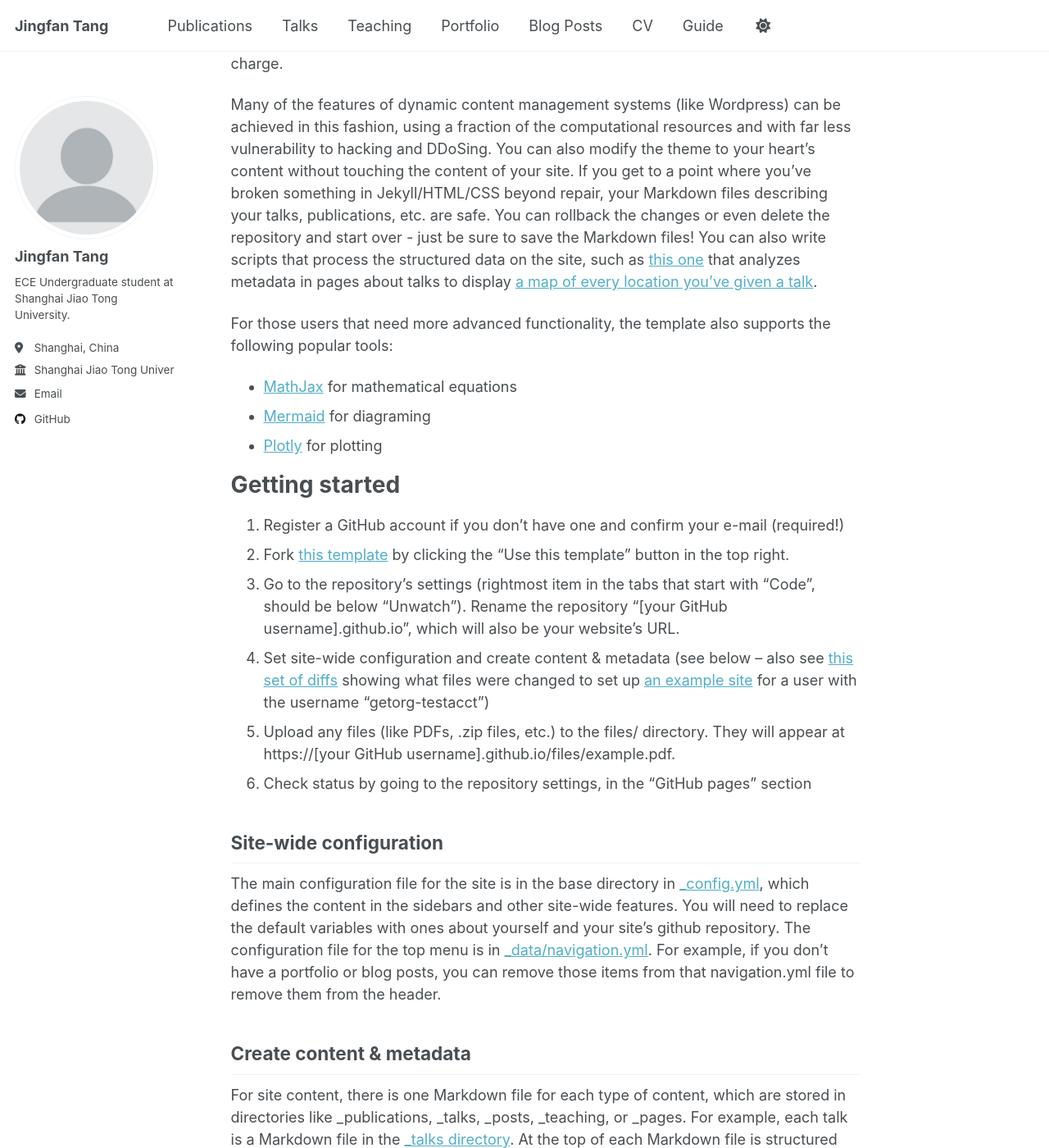
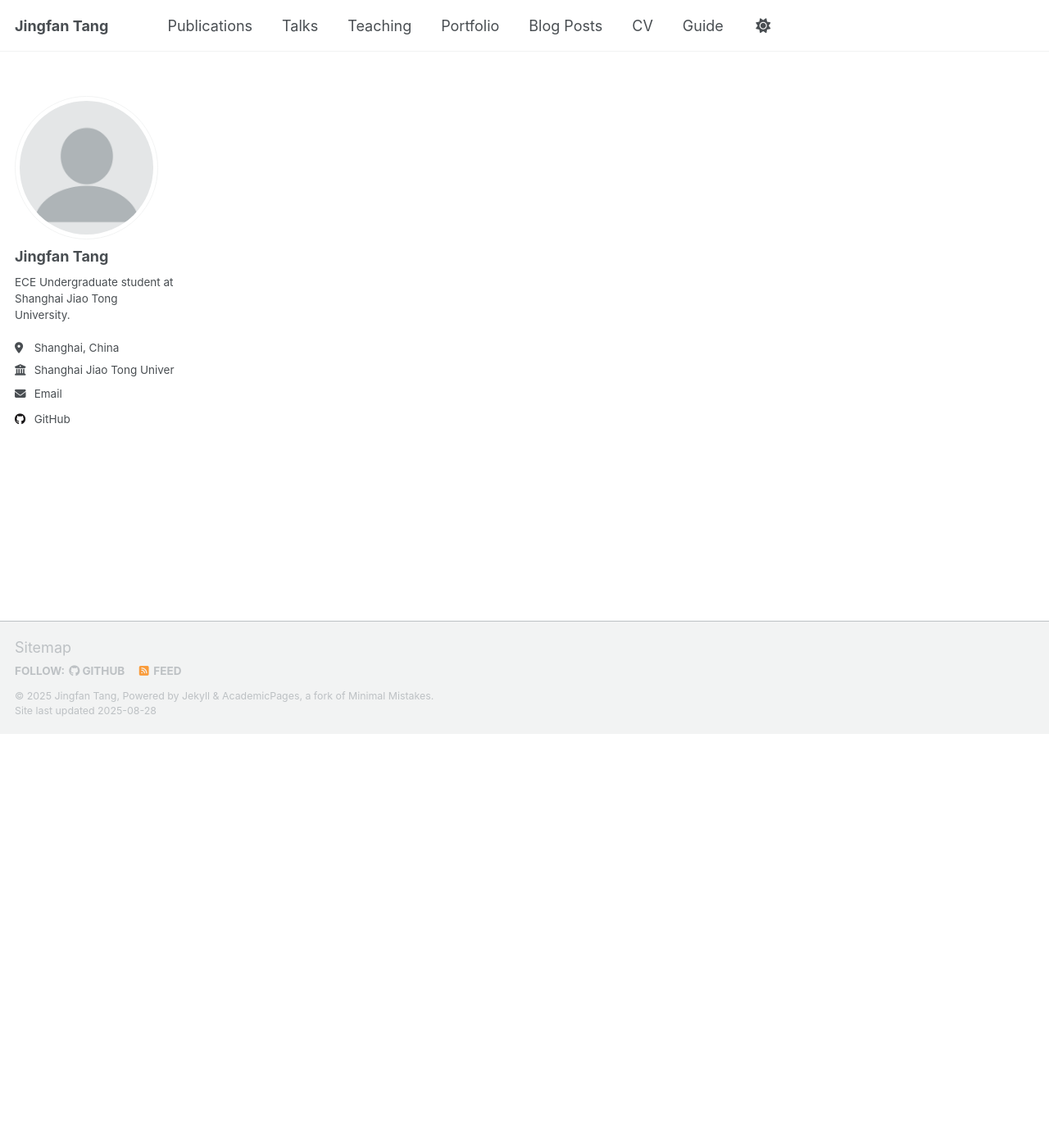
Before and after one commit to tangjingfan/tangjingfan.github.io, a Jekyll site: the page built from _pages/about.md, in a window 1280 px wide and 1400 px high, scrolled down 505 px. Shown: the whole window at 82% size. Built offline with Jekyll 4.4.1, drawn with Linux system fonts in a browser that asks for light colours; a script that is not in the unit is left out; some of the changed text lies outside the part shown.

Commit message:
feat: update front page

```diff
--- a/_pages/about.md
+++ b/_pages/about.md
@@ -12,7 +12,7 @@
 
 My research interests focus on autonomous robotics, particularly in the area of exploration. I concentrate on abstracting mathematical problems from robotic tasks, optimizing task allocation and execution while ensuring theoretical soundness. I validate the effectiveness of my methods through simulation and further deploy them on physical robots. I am fortunate to be advised by [Dr. Zhongqiang Ren](https://rap-lab.github.io/team/zren/), [Dr. Shizhe Zhao](https://eggeek.github.io/) and [Mr. Chao Cao](https://caochao.me/).
 
-A data-driven personal website
+<!-- A data-driven personal website
 ======
 Like many other Jekyll-based GitHub Pages templates, Academic Pages makes you separate the website's content from its form. The content & metadata of your website are in structured Markdown files, while various other files constitute the theme, specifying how to transform that content & metadata into HTML pages. You keep these various Markdown (.md), YAML (.yml), HTML, and CSS files in a public GitHub repository. Each time you commit and push an update to the repository, the [GitHub pages](https://pages.github.com/) service creates static HTML pages based on these files, which are hosted on GitHub's servers free of charge.
 
@@ -21,9 +21,9 @@
 For those users that need more advanced functionality, the template also supports the following popular tools:
 - [MathJax](https://www.mathjax.org/) for mathematical equations
 - [Mermaid](https://mermaid.js.org/) for diagraming
-- [Plotly](https://plotly.com/javascript/) for plotting
+- [Plotly](https://plotly.com/javascript/) for plotting -->
 
-Getting started
+<!-- Getting started
 ======
 1. Register a GitHub account if you don't have one and confirm your e-mail (required!)
 2. Fork [this template](https://github.com/academicpages/academicpages.github.io) by clicking the "Use this template" button in the top right.
@@ -38,9 +38,9 @@
 
 Create content & metadata
 ------
-For site content, there is one Markdown file for each type of content, which are stored in directories like _publications, _talks, _posts, _teaching, or _pages. For example, each talk is a Markdown file in the [_talks directory](https://github.com/academicpages/academicpages.github.io/tree/master/_talks). At the top of each Markdown file is structured data in YAML about the talk, which the theme will parse to do lots of cool stuff. The same structured data about a talk is used to generate the list of talks on the [Talks page](https://academicpages.github.io/talks), each [individual page](https://academicpages.github.io/talks/2012-03-01-talk-1) for specific talks, the talks section for the [CV page](https://academicpages.github.io/cv), and the [map of places you've given a talk](https://academicpages.github.io/talkmap.html) (if you run this [python file](https://github.com/academicpages/academicpages.github.io/blob/master/talkmap.py) or [Jupyter notebook](https://github.com/academicpages/academicpages.github.io/blob/master/talkmap.ipynb), which creates the HTML for the map based on the contents of the _talks directory).
+For site content, there is one Markdown file for each type of content, which are stored in directories like _publications, _talks, _posts, _teaching, or _pages. For example, each talk is a Markdown file in the [_talks directory](https://github.com/academicpages/academicpages.github.io/tree/master/_talks). At the top of each Markdown file is structured data in YAML about the talk, which the theme will parse to do lots of cool stuff. The same structured data about a talk is used to generate the list of talks on the [Talks page](https://academicpages.github.io/talks), each [individual page](https://academicpages.github.io/talks/2012-03-01-talk-1) for specific talks, the talks section for the [CV page](https://academicpages.github.io/cv), and the [map of places you've given a talk](https://academicpages.github.io/talkmap.html) (if you run this [python file](https://github.com/academicpages/academicpages.github.io/blob/master/talkmap.py) or [Jupyter notebook](https://github.com/academicpages/academicpages.github.io/blob/master/talkmap.ipynb), which creates the HTML for the map based on the contents of the _talks directory). -->
 
-**Markdown generator**
+<!-- **Markdown generator**
 
 The repository includes [a set of Jupyter notebooks](https://github.com/academicpages/academicpages.github.io/tree/master/markdown_generator
 ) that converts a CSV containing structured data about talks or presentations into individual Markdown files that will be properly formatted for the Academic Pages template. The sample CSVs in that directory are the ones I used to create my own personal website at stuartgeiger.com. My usual workflow is that I keep a spreadsheet of my publications and talks, then run the code in these notebooks to generate the Markdown files, then commit and push them to the GitHub repository.
@@ -54,4 +54,4 @@
 
 For more info
 ------
-More info about configuring Academic Pages can be found in [the guide](https://academicpages.github.io/markdown/), the [growing wiki](https://github.com/academicpages/academicpages.github.io/wiki), and you can always [ask a question on GitHub](https://github.com/academicpages/academicpages.github.io/discussions). The [guides for the Minimal Mistakes theme](https://mmistakes.github.io/minimal-mistakes/docs/configuration/) (which this theme was forked from) might also be helpful.
+More info about configuring Academic Pages can be found in [the guide](https://academicpages.github.io/markdown/), the [growing wiki](https://github.com/academicpages/academicpages.github.io/wiki), and you can always [ask a question on GitHub](https://github.com/academicpages/academicpages.github.io/discussions). The [guides for the Minimal Mistakes theme](https://mmistakes.github.io/minimal-mistakes/docs/configuration/) (which this theme was forked from) might also be helpful. -->
```
